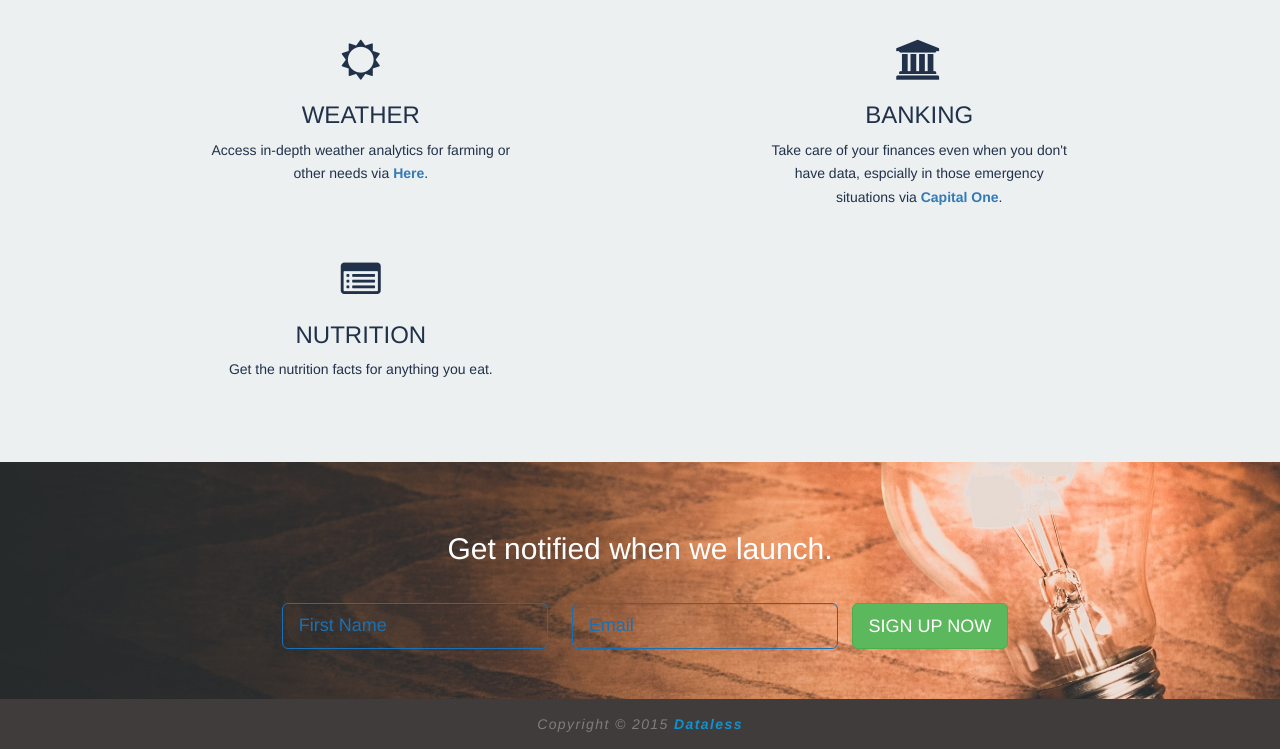
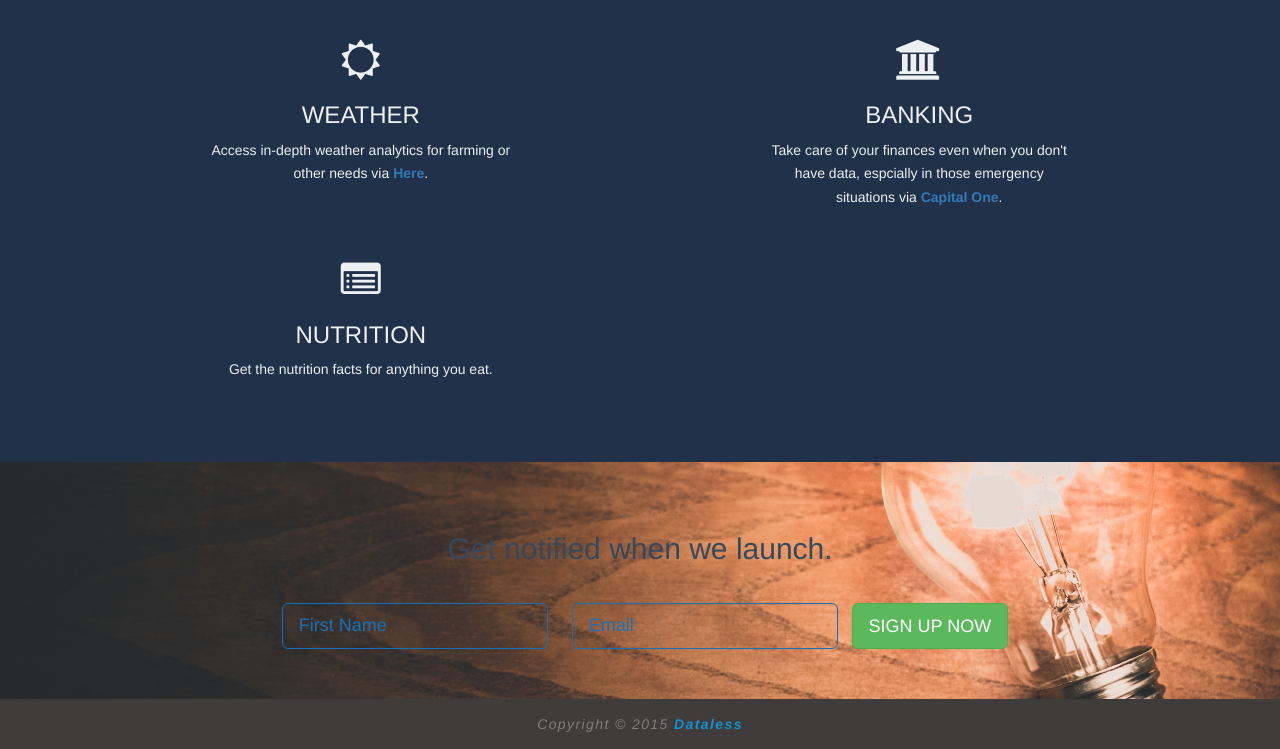
Before and after one commit to mscolnick/DatalessSite, a plain HTML site: page index.html in a window 1280 px wide. Shown: the part 1872-2621 px from the top of the page. Drawn offline with nearby package versions, Linux system fonts and the light colour scheme.

Commit message:
updated styles

```diff
--- a/css/style.css
+++ b/css/style.css
@@ -57,7 +57,7 @@
     font: 32px;
     font-weight: 600;
     /*font-size: 36px !important;*/
-    text-shadow: 1px 1px 3px black;
+    /*text-shadow: 1px 1px 3px black;*/
 }
 
 .feature {
@@ -120,18 +120,22 @@
     text-transform: uppercase !important;
 }
 
-.content1{
-    background-color: #ecf0f1;
-    color: #21314a;
+.content1 {
+    background-color: #21314a;
+    color: #ecf0f1;
     line-height: 1.7em;
     padding: 50px 0;
 }
 
-.content2{
-    background-color: #34495e;
-    color: white;
+.content2 {
+    background-color: white;
+    color: #34495e;
     line-height: 2em;
     padding: 50px 0;
+}
+
+.notified {
+    color:white ;
 }
 
 .signup{
```
